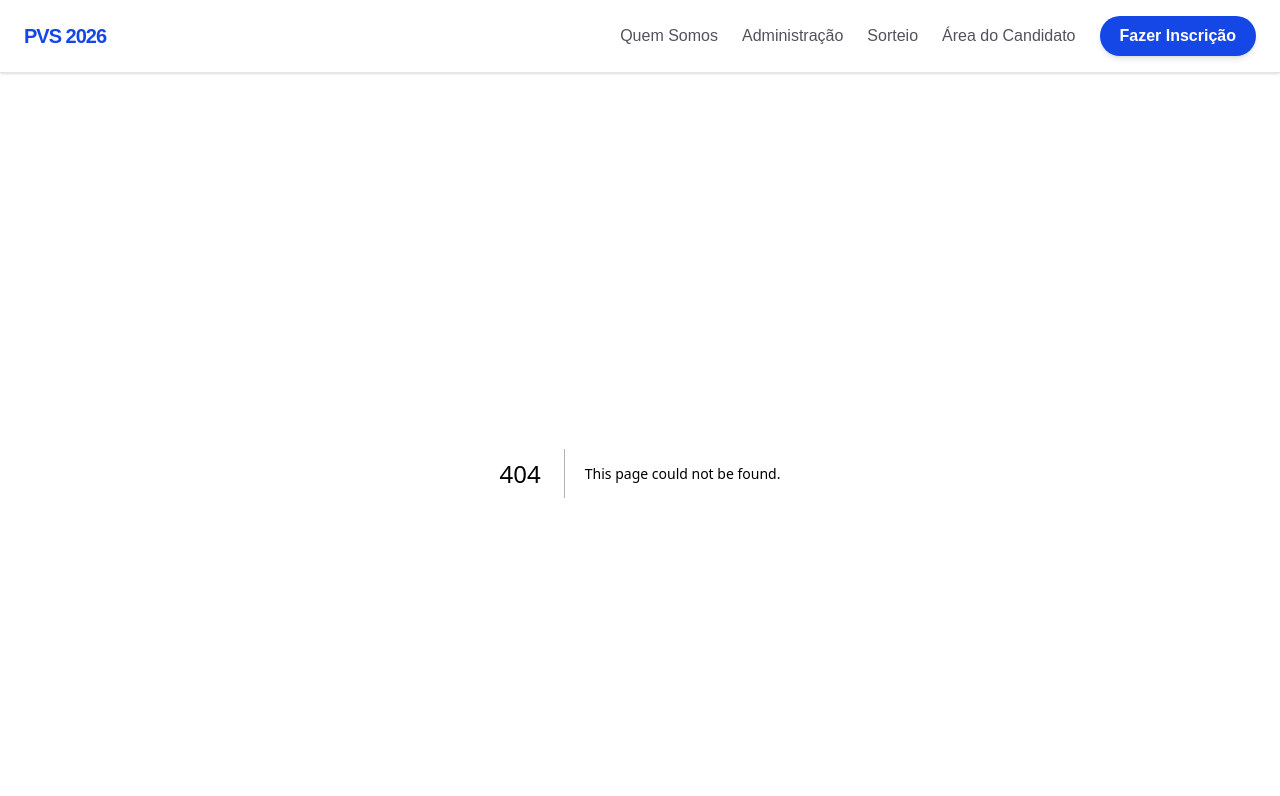
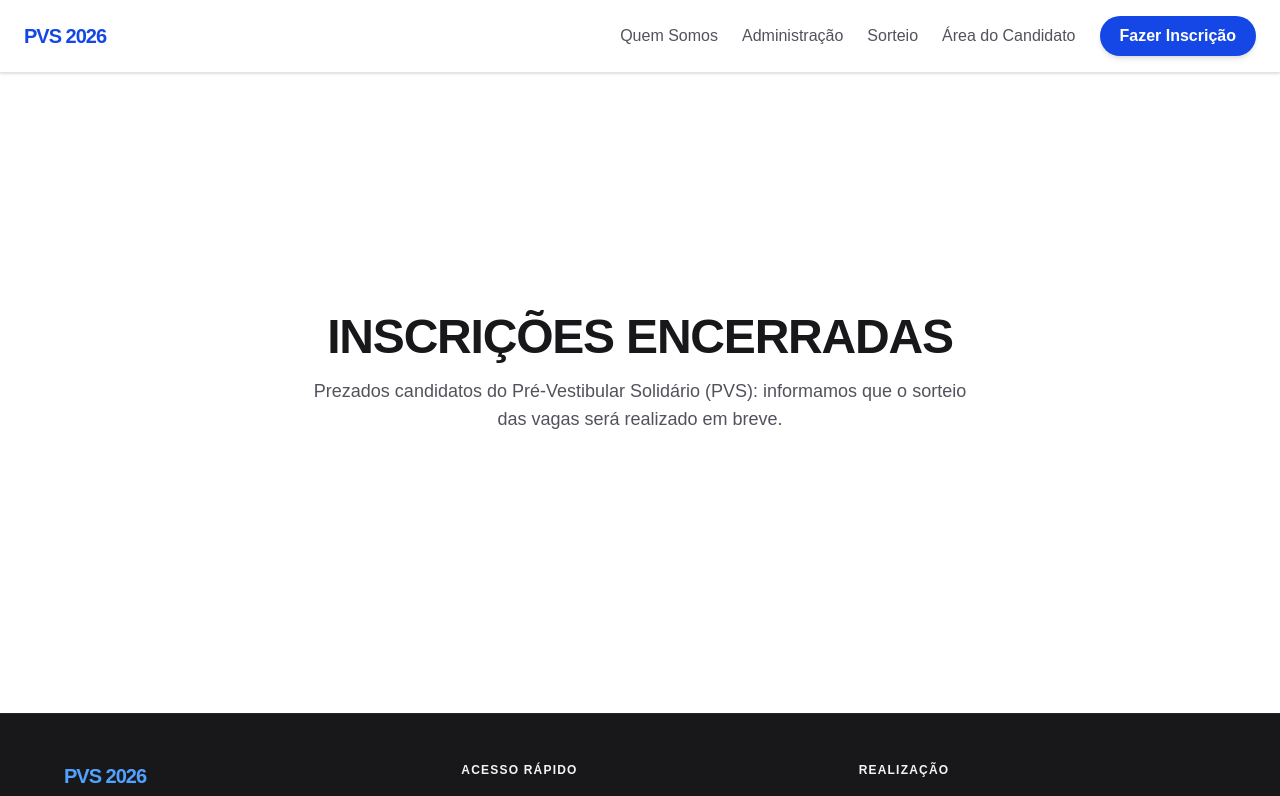
Before and after one commit to bernardlcs/ufcg_pvs, a Next.js app: page /encerradas in a window 1280 px wide. Before the commit this address had no page. Shown: the top 796 px of the page. Built offline with nearby package versions, Linux system fonts and the light colour scheme.

Commit message:
encerramento das inscricoes

```diff
--- /dev/null
+++ b/src/app/encerradas/page.tsx
@@ -0,0 +1,17 @@
+import Link from 'next/link'
+import { ClipboardCheck, Info } from 'lucide-react'
+
+export default function Encerradas(){
+  return (
+    <main className="min-h-[80vh] flex flex-col items-center justify-center text-center px-4">
+      <h1 className="text-5xl font-black text-zinc-900 mb-4 uppercase tracking-tight">
+        Inscrições encerradas
+      </h1>
+      <p className="text-zinc-600 text-lg max-w-2xl mb-10">
+        Prezados candidatos do Pré-Vestibular Solidário (PVS): informamos que o sorteio das vagas será realizado em breve.
+      </p>
+
+
+    </main>
+  )
+}
--- a/src/app/layout.tsx
+++ b/src/app/layout.tsx
@@ -33,7 +33,7 @@ export default function RootLayout({
             <Link href="/consulta" className="text-zinc-600 hover:text-blue-700 font-medium transition-colors">
               Área do Candidato
             </Link>
-            <Link href="/inscricao" className="bg-blue-700 text-white px-5 py-2 rounded-full font-bold hover:bg-blue-800 transition-all shadow-md active:scale-95">
+            <Link href="/encerradas" className="bg-blue-700 text-white px-5 py-2 rounded-full font-bold hover:bg-blue-800 transition-all shadow-md active:scale-95">
               Fazer Inscrição
             </Link>
 
@@ -62,7 +62,7 @@ export default function RootLayout({
               <h4 className="font-bold text-zinc-100 uppercase text-xs tracking-widest">Acesso Rápido</h4>
               <ul className="flex flex-col gap-2 text-sm text-zinc-400">
                 <li><Link href="/" className="hover:text-blue-400 transition-colors">Página Inicial</Link></li>
-                <li><Link href="/inscricao" className="hover:text-blue-400 transition-colors">Formulário de Inscrição</Link></li>
+                <li><Link href="/encerradas" className="hover:text-blue-400 transition-colors">Formulário de Inscrição</Link></li>
                 <li><Link href="/quem_somos" className="hover:text-blue-400 transition-colors">Sobre o Projeto</Link></li>
               </ul>
             </div>
--- a/src/app/page.tsx
+++ b/src/app/page.tsx
@@ -12,7 +12,7 @@ export default function Home() {
       </p>
 
       <div className="flex flex-col sm:flex-row gap-4">
-        <Link href="/inscricao" className="flex items-center gap-2 bg-blue-700 text-white px-8 py-4 rounded-2xl font-bold text-lg hover:scale-105 transition-all shadow-lg">
+        <Link href="/encerradas" className="flex items-center gap-2 bg-blue-700 text-white px-8 py-4 rounded-2xl font-bold text-lg hover:scale-105 transition-all shadow-lg">
           <ClipboardCheck /> Fazer Inscrição
         </Link>
         <Link href="/quem_somos" className="flex items-center gap-2 bg-white border-2 border-zinc-200 text-zinc-700 px-8 py-4 rounded-2xl font-bold text-lg hover:bg-zinc-50 transition-all">
```
